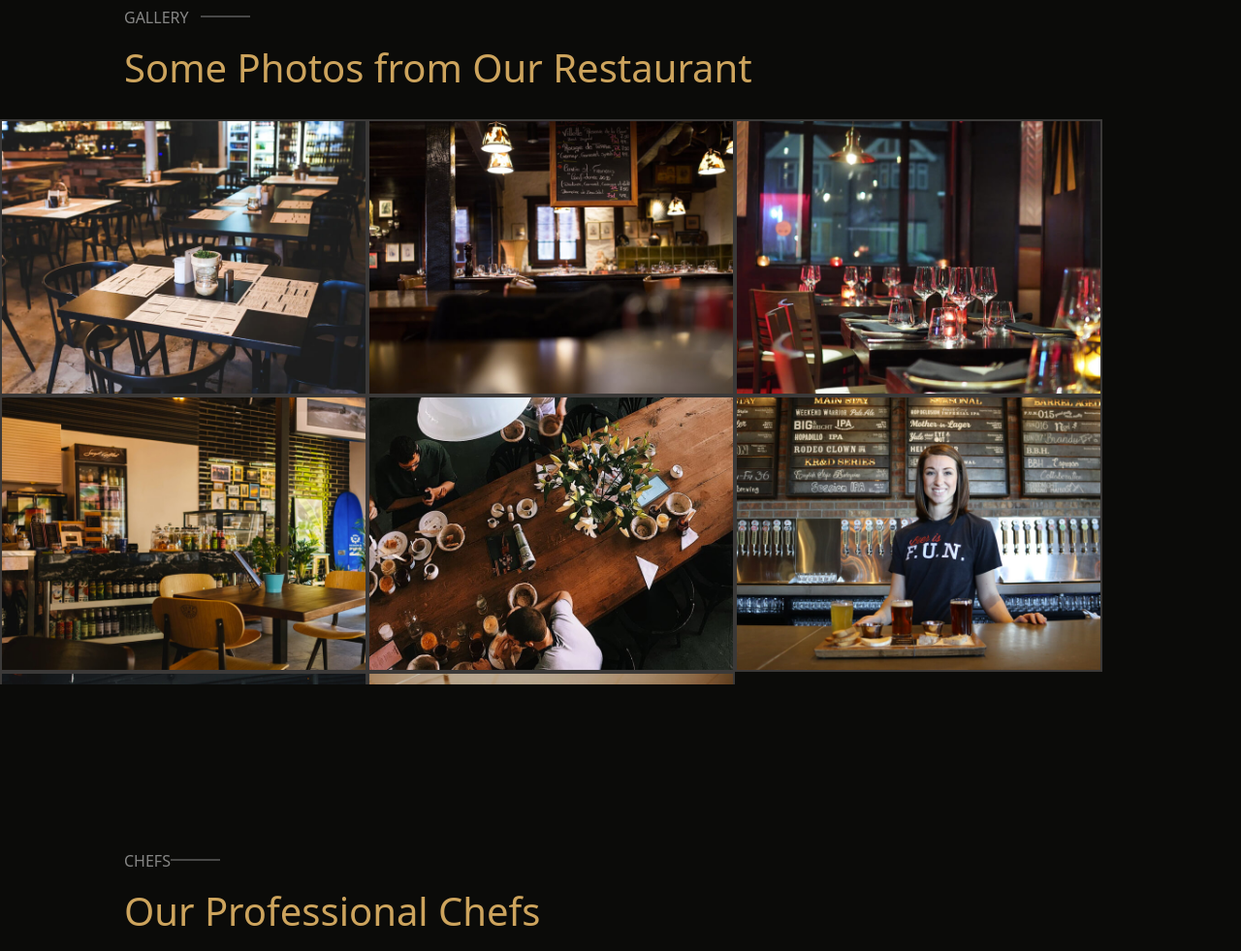
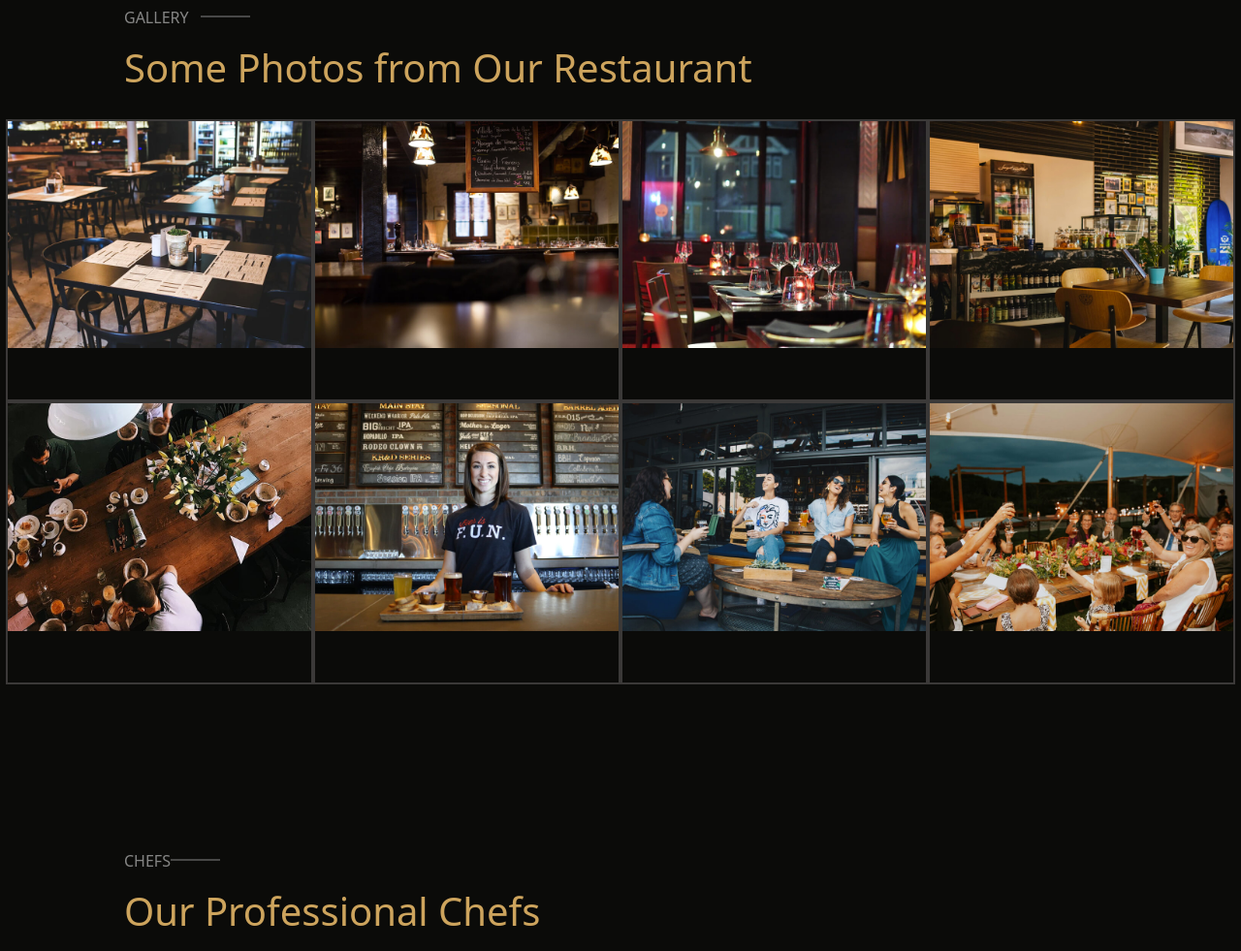
Before and after one commit to Goodkat87/ILYASS_CBIENBON, a website: page index.html in a window 1280 px wide. Shown: the part 3700-4681 px from the top of the page at 97% size. Drawn offline with nearby package versions, Linux system fonts and the light colour scheme.

```diff
--- a/index.html
+++ b/index.html
@@ -236,14 +236,14 @@
             <h1 class="text-gold">Some Photos from Our Restaurant</h1>
           </div>
           <div id="galbtm">
-            <img src="./src/img/gallery/gallery-1.jpg" alt="gallery-1">
-            <img src="./src/img/gallery/gallery-2.jpg" alt="gallery-2">
-            <img src="./src/img/gallery/gallery-3.jpg" alt="gallery-3">
-            <img src="./src/img/gallery/gallery-4.jpg" alt="gallery-4">
-            <img src="./src/img/gallery/gallery-5.jpg" alt="gallery-5">
-            <img src="./src/img/gallery/gallery-6.jpg" alt="gallery-6">
-            <img src="./src/img/gallery/gallery-7.jpg" alt="gallery-7">
-            <img src="./src/img/gallery/gallery-8.jpg" alt="gallery-8">
+            <div><img src="./src/img/gallery/gallery-1.jpg" alt="gallery-1"></div>
+            <div><img src="./src/img/gallery/gallery-2.jpg" alt="gallery-2"></div>
+            <div><img src="./src/img/gallery/gallery-3.jpg" alt="gallery-3"></div>
+            <div><img src="./src/img/gallery/gallery-4.jpg" alt="gallery-4"></div>
+            <div><img src="./src/img/gallery/gallery-5.jpg" alt="gallery-5"></div>
+            <div><img src="./src/img/gallery/gallery-6.jpg" alt="gallery-6"></div>
+            <div><img src="./src/img/gallery/gallery-7.jpg" alt="gallery-7"></div>
+            <div><img src="./src/img/gallery/gallery-8.jpg" alt="gallery-8"></div>
           </div>
         </section>
         <section id="chefs">
--- a/src/sass/module/_main.sass
+++ b/src/sass/module/_main.sass
@@ -273,15 +273,17 @@
                     border: 1px white solid
                     opacity: 0.5
         #galbtm
-            width: 100%
+            width: 99%
             height: 100%
             display: flex
             flex-wrap: wrap
             overflow: hidden
+            div
+                width: 25%
+                overflow: hidden
+                border: 2px solid rgb(59,57,56)
             img
-                width: 379px
-                border: 2px solid rgb(59,57,56)
-                overflow: hidden
+                width: 100%
                 &:hover
                     transition: 1s ease all
                     transform: scale(1.03)
```
Also changed, not shown: public/css/app.css, 1 other file.
